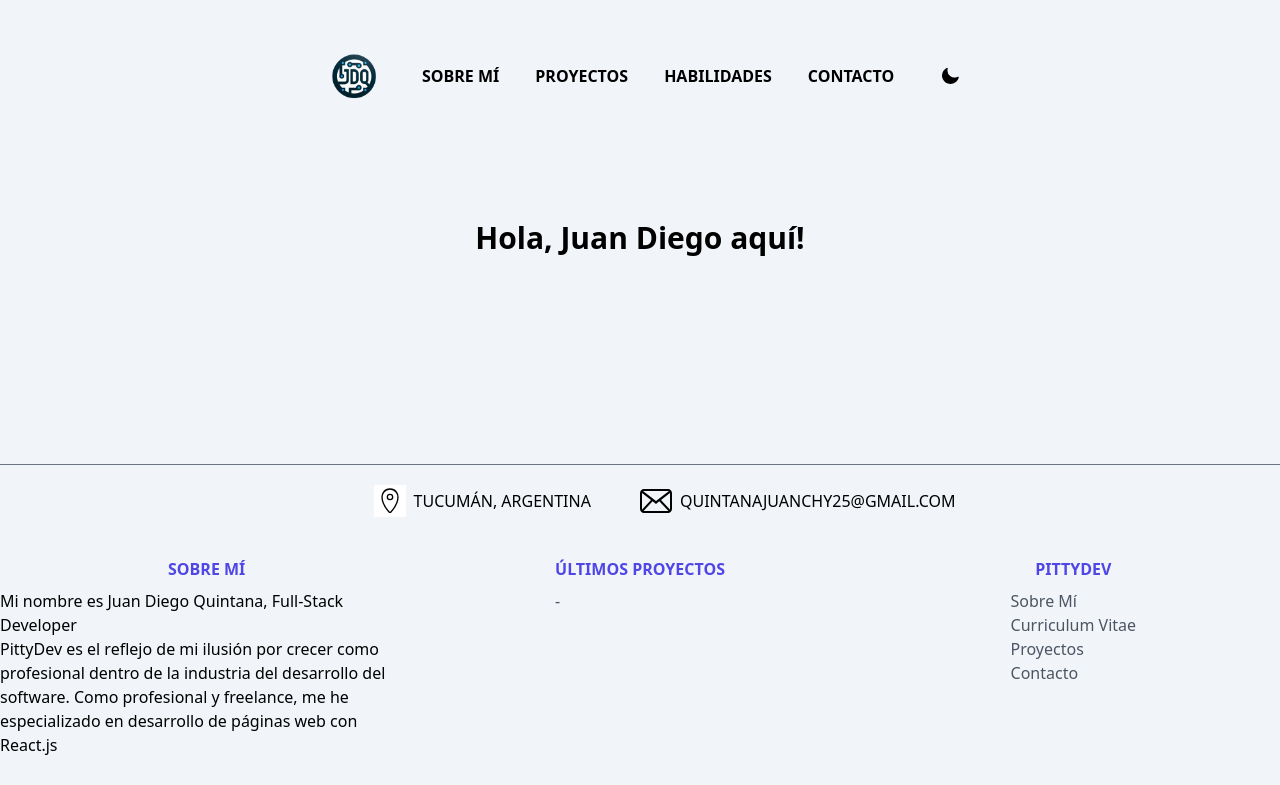
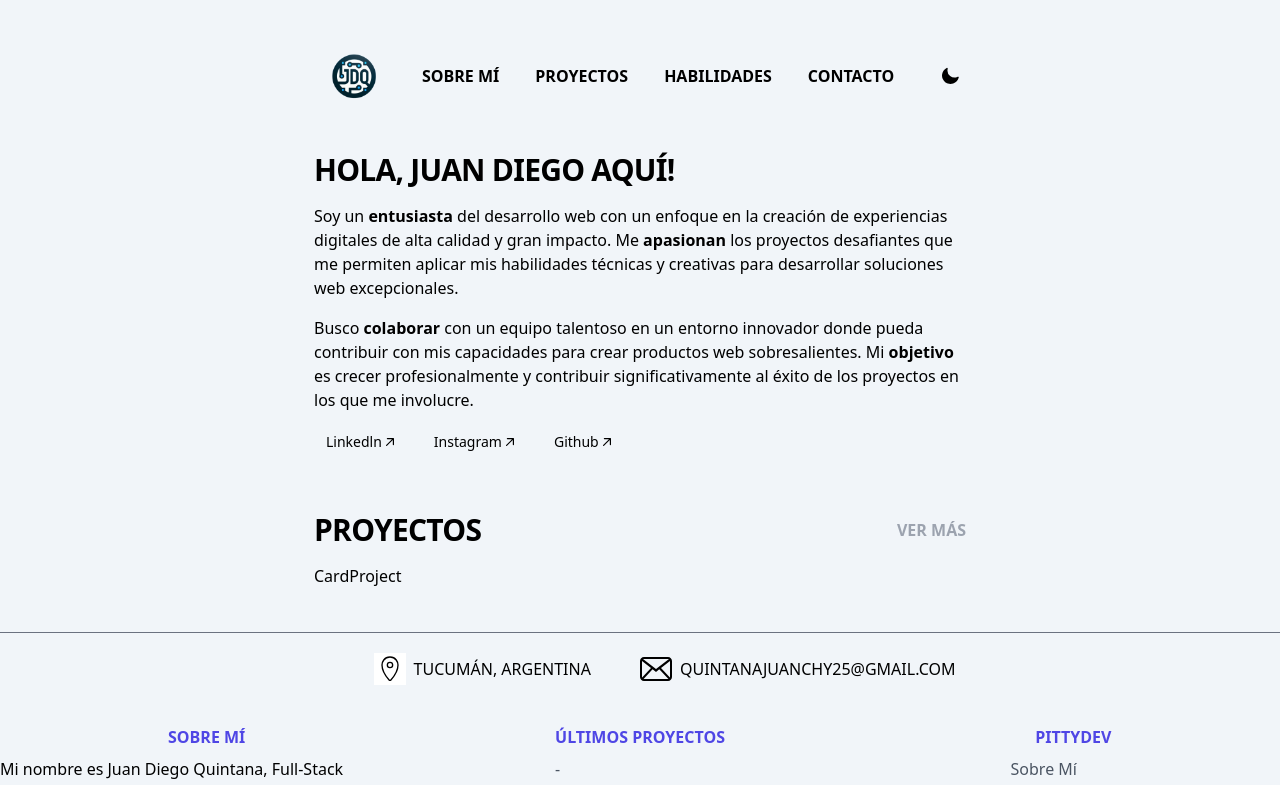
Before and after one commit to juanchyquintana/portfolio-jdq, a React (Vite) app: page / in a window 1280 px wide. Shown: the top 785 px of the page. Built offline with nearby package versions, Linux system fonts and the light colour scheme.

Commit message:
se avanzó con la pagina del inicio para mostrar informacion de personal y la seccion proyectos

```diff
--- a/src/App.tsx
+++ b/src/App.tsx
@@ -10,7 +10,7 @@ function App() {
 
           <Route element={<Layouts />}>
             <Route path="/" element={<IndexPage />} index />
-            <Route path="/aboutme" element={<IndexPage />} />
+            {/* <Route path="/aboutme" element={<IndexPage />} /> */}
           </Route>
 
         </Routes>
--- /dev/null
+++ b/src/components/CardProject.tsx
@@ -0,0 +1,7 @@
+import React from 'react'
+
+export default function CardProject() {
+  return (
+    <div>CardProject</div>
+  )
+}
--- a/src/components/IndexPage.tsx
+++ b/src/components/IndexPage.tsx
@@ -1,12 +1,113 @@
+import { Link } from "react-router-dom";
+import CardProject from "./CardProject";
 
 export default function IndexPage() {
   return (
-    <div className="mx-auto mx-w-[700px] px-6 pb-24 pt-16 md:px-6 md:pb-44 md:pt-20">
-        <div className="flex flex-col gap-16 md:gap-24">
-            <div className="space-y-4">
-                <h1 className="text-3xl font-extrabold">Hola, Juan Diego aquí!</h1>
-            </div>
+    <div className="flex flex-col gap-8">
+      <section className="my-3 space-y-4">
+        <div className="space-y-4">
+          <h1 className="animate-in text-3xl font-bold tracking-tight uppercase">
+            Hola, Juan Diego aquí!
+          </h1>
+          <p>
+            Soy un <span className="font-bold">entusiasta</span> del desarrollo
+            web con un enfoque en la creación de experiencias digitales de alta
+            calidad y gran impacto. Me{" "}
+            <span className="font-bold">apasionan </span>
+            los proyectos desafiantes que me permiten aplicar mis habilidades
+            técnicas y creativas para desarrollar soluciones web excepcionales.
+          </p>
+          <p>
+            Busco <span className="font-bold">colaborar </span> con un equipo
+            talentoso en un entorno innovador donde pueda contribuir con mis
+            capacidades para crear productos web sobresalientes. Mi{" "}
+            <span className="font-bold">objetivo </span> es crecer
+            profesionalmente y contribuir significativamente al éxito de los
+            proyectos en los que me involucre.
+          </p>
         </div>
+
+        <div className="flex animate-in gap-3 text-sm">
+          <Link
+            className="underline-offset-4  flex w-fit items-center rounded-full bg-secondary px-3 py-1 no-underline hover:bg-blue-500 hover:text-white"
+            target="_blank"
+            to="https://www.linkedin.com/in/juan-diego-quintana-b5a186211/"
+          >
+            Linkedln
+            <svg
+              xmlns="http://www.w3.org/2000/svg"
+              viewBox="0 0 20 20"
+              fill="currentColor"
+              aria-hidden="true"
+              data-slot="icon"
+              className="h-4 w-4 text-tertiary"
+            >
+              <path
+                fill-rule="evenodd"
+                d="M5.22 14.78a.75.75 0 0 0 1.06 0l7.22-7.22v5.69a.75.75 0 0 0 1.5 0v-7.5a.75.75 0 0 0-.75-.75h-7.5a.75.75 0 0 0 0 1.5h5.69l-7.22 7.22a.75.75 0 0 0 0 1.06Z"
+                clip-rule="evenodd"
+              ></path>
+            </svg>
+          </Link>
+
+          <Link
+            className="underline-offset-4  flex w-fit items-center rounded-full bg-secondary px-3 py-1 no-underline hover:bg-blue-500 hover:text-white"
+            target="_blank"
+            to="https://www.instagram.com/juanchyquintana/"
+          >
+            Instagram
+            <svg
+              xmlns="http://www.w3.org/2000/svg"
+              viewBox="0 0 20 20"
+              fill="currentColor"
+              aria-hidden="true"
+              data-slot="icon"
+              className="h-4 w-4 text-tertiary"
+            >
+              <path
+                fill-rule="evenodd"
+                d="M5.22 14.78a.75.75 0 0 0 1.06 0l7.22-7.22v5.69a.75.75 0 0 0 1.5 0v-7.5a.75.75 0 0 0-.75-.75h-7.5a.75.75 0 0 0 0 1.5h5.69l-7.22 7.22a.75.75 0 0 0 0 1.06Z"
+                clip-rule="evenodd"
+              ></path>
+            </svg>
+          </Link>
+
+          <Link
+            className="underline-offset-4 flex w-fit items-center rounded-full bg-secondary px-3 py-1 no-underline hover:bg-blue-500 hover:text-white"
+            target="_blank"
+            to="https://github.com/juanchyquintana"
+          >
+            Github
+            <svg
+              xmlns="http://www.w3.org/2000/svg"
+              viewBox="0 0 20 20"
+              fill="currentColor"
+              aria-hidden="true"
+              data-slot="icon"
+              className="h-4 w-4 text-tertiary"
+            >
+              <path
+                fill-rule="evenodd"
+                d="M5.22 14.78a.75.75 0 0 0 1.06 0l7.22-7.22v5.69a.75.75 0 0 0 1.5 0v-7.5a.75.75 0 0 0-.75-.75h-7.5a.75.75 0 0 0 0 1.5h5.69l-7.22 7.22a.75.75 0 0 0 0 1.06Z"
+                clip-rule="evenodd"
+              ></path>
+            </svg>
+          </Link>
+        </div>
+      </section>
+
+      <section className="my-3 space-y-4">
+        <div className="space-y-4">
+          <div className="flex justify-between items-center">
+            <h1 className="animate-in text-3xl font-bold tracking-tight uppercase">Proyectos</h1>
+            <Link className="uppercase font-bold text-gray-400 hover:text-gray-500" to={"/projects"}>Ver Más</Link>
+          </div>
+
+          <div className="space-y-3">
+            <CardProject />
+          </div>
+        </div>
+      </section>
     </div>
-  )
+  );
 }
--- a/src/layouts/Layouts.tsx
+++ b/src/layouts/Layouts.tsx
@@ -8,7 +8,9 @@ export default function Layouts() {
       <Header />
 
       <main className="mx-auto flex max-w-[700px] items-center justify-between gap-3 px-4 py-3 md:px-6">
-        <Outlet />
+        <div className="">
+          <Outlet />
+        </div>
       </main>
 
       <Footer />
```
